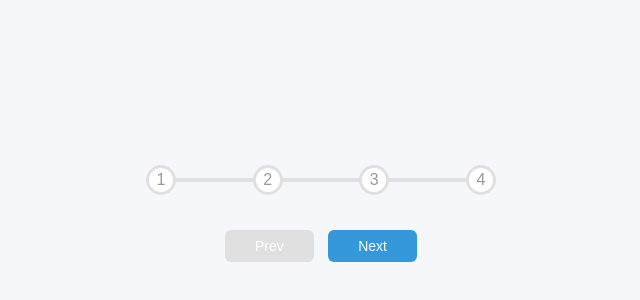
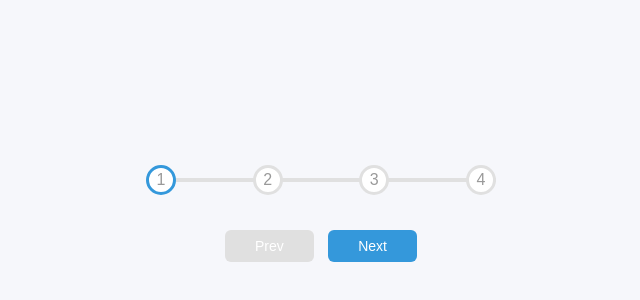
Before and after one commit to Barkha13/javascript_projects, a plain HTML site: page progress_steps/index.html in a window 1280 px wide. Shown: the part 184-484 px from the top of the page, 319-959 px from the left. Drawn offline with Linux system fonts and the light colour scheme; a web font is replaced by a local one.

Commit message:
Update index.html

```diff
--- a/progress_steps/index.html
+++ b/progress_steps/index.html
@@ -10,7 +10,7 @@
     <div class="container">
         <div class="progress-container">
             <div class="progress" id="progress"></div>
-                <div class="circle actie">1</div>
+                <div class="circle active">1</div>
                 <div class="circle">2</div>
                 <div class="circle">3</div>
                 <div class="circle">4</div>
```
